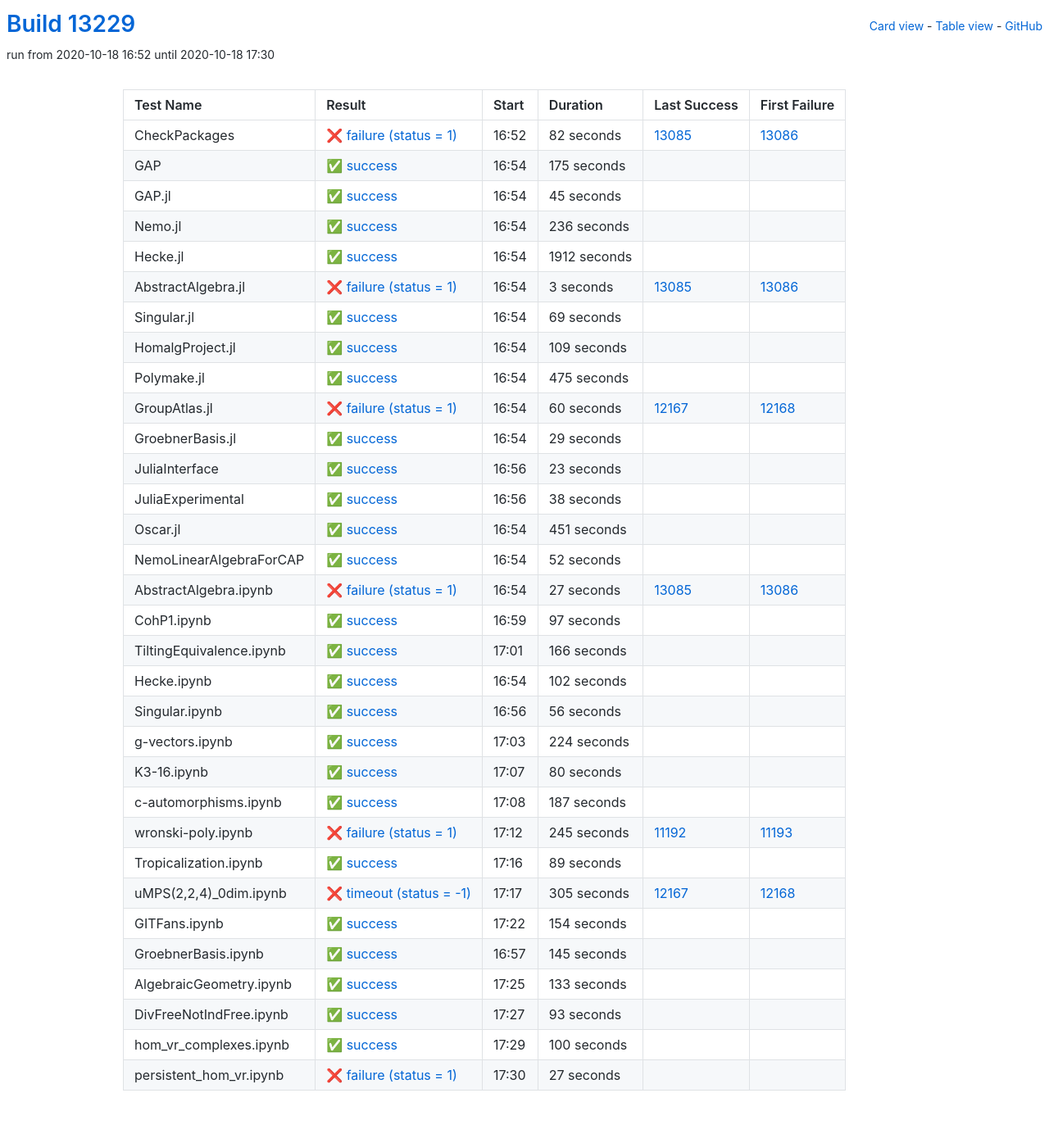
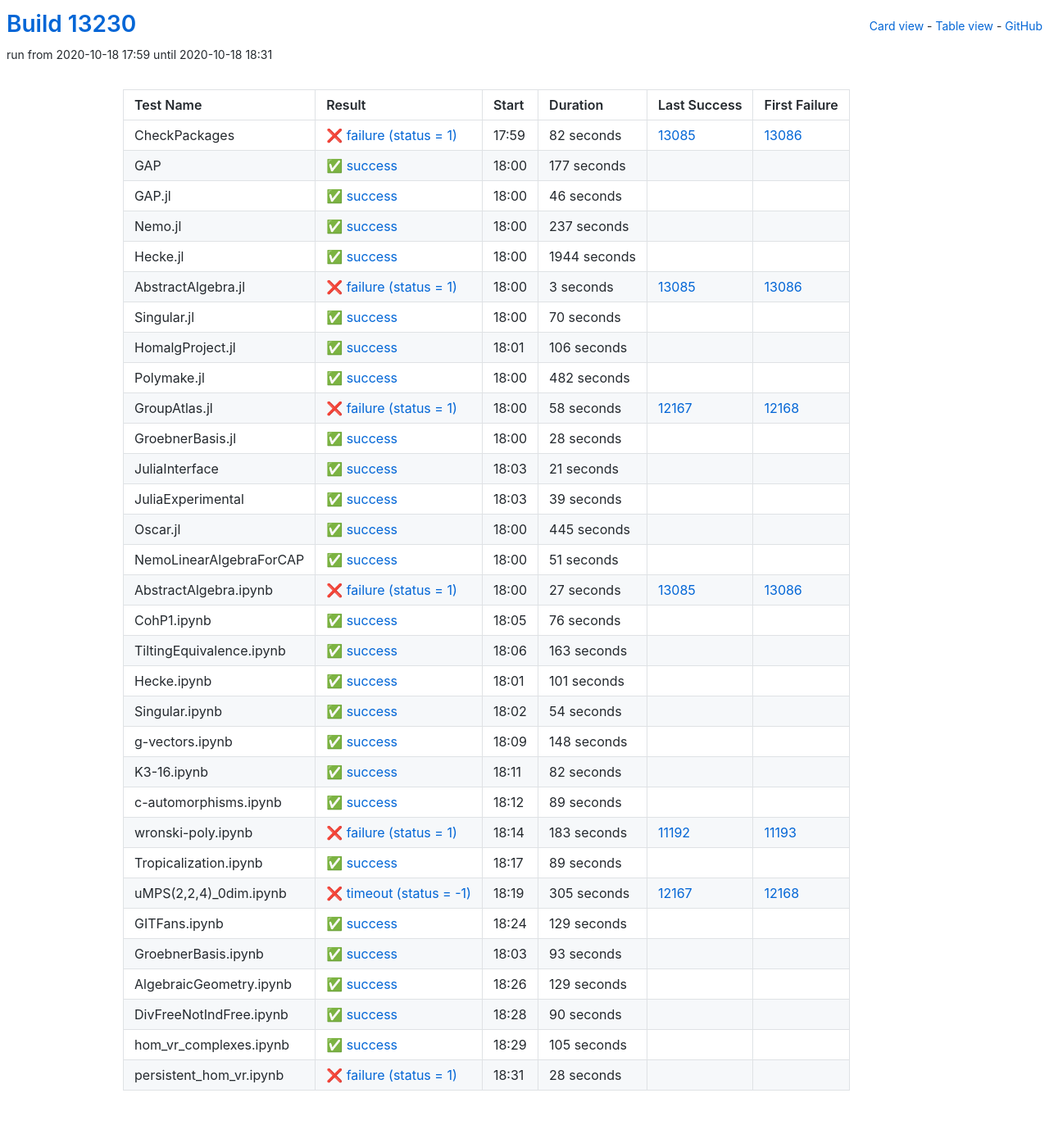
Before and after one commit to oscar-system/oscar-ci-status, a Jekyll site: the page built from table.html, in a window 1280 px wide. Shown: the whole page at 82% size. Built offline with Jekyll 4.4.1, drawn with Linux system fonts in a browser that asks for light colours.

Commit message:
Build #13230

```diff
--- a/_data/ci.yml
+++ b/_data/ci.yml
@@ -1,6 +1,6 @@
 ---
-build: 13229
-build_url: https://oscarci.mathematik.uni-kl.de/job/oscar/13229/
+build: 13230
+build_url: https://oscarci.mathematik.uni-kl.de/job/oscar/13230/
 job: oscar
 organization: oscar-system
 repo: oscar-ci-status
@@ -8,8 +8,8 @@
 tests:
 - name: CheckPackages
   id: checkpackages
-  log: https://oscarci.mathematik.uni-kl.de/job/oscar/13229/artifact/logs/build-13229/CheckPackages.log
-  start: 2020-10-18 16:52
+  log: https://oscarci.mathematik.uni-kl.de/job/oscar/13230/artifact/logs/build-13230/CheckPackages.log
+  start: 2020-10-18 17:59
   success: false
   exitcode: 1
   status: failure
@@ -20,56 +20,56 @@
   first_failure_url: https://oscarci.mathematik.uni-kl.de/job/oscar/13086/
 - name: GAP
   id: gap
-  log: https://oscarci.mathematik.uni-kl.de/job/oscar/13229/artifact/logs/build-13229/GAP.log
-  start: 2020-10-18 16:54
+  log: https://oscarci.mathematik.uni-kl.de/job/oscar/13230/artifact/logs/build-13230/GAP.log
+  start: 2020-10-18 18:00
   success: true
   exitcode: 0
   status: success
-  duration: 175
+  duration: 177
   last_success: false
   last_success_url:
   first_failure: false
   first_failure_url:
 - name: GAP.jl
   id: gap-jl
-  log: https://oscarci.mathematik.uni-kl.de/job/oscar/13229/artifact/logs/build-13229/GAP.jl.log
-  start: 2020-10-18 16:54
+  log: https://oscarci.mathematik.uni-kl.de/job/oscar/13230/artifact/logs/build-13230/GAP.jl.log
+  start: 2020-10-18 18:00
   success: true
   exitcode: 0
   status: success
-  duration: 45
+  duration: 46
   last_success: false
   last_success_url:
   first_failure: false
   first_failure_url:
 - name: Nemo.jl
   id: nemo-jl
-  log: https://oscarci.mathematik.uni-kl.de/job/oscar/13229/artifact/logs/build-13229/Nemo.jl.log
-  start: 2020-10-18 16:54
+  log: https://oscarci.mathematik.uni-kl.de/job/oscar/13230/artifact/logs/build-13230/Nemo.jl.log
+  start: 2020-10-18 18:00
   success: true
   exitcode: 0
   status: success
-  duration: 236
+  duration: 237
   last_success: false
   last_success_url:
   first_failure: false
   first_failure_url:
 - name: Hecke.jl
   id: hecke-jl
-  log: https://oscarci.mathematik.uni-kl.de/job/oscar/13229/artifact/logs/build-13229/Hecke.jl.log
-  start: 2020-10-18 16:54
+  log: https://oscarci.mathematik.uni-kl.de/job/oscar/13230/artifact/logs/build-13230/Hecke.jl.log
+  start: 2020-10-18 18:00
   success: true
   exitcode: 0
   status: success
-  duration: 1912
+  duration: 1944
   last_success: false
   last_success_url:
   first_failure: false
   first_failure_url:
 - name: AbstractAlgebra.jl
   id: abstractalgebra-jl
-  log: https://oscarci.mathematik.uni-kl.de/job/oscar/13229/artifact/logs/build-13229/AbstractAlgebra.jl.log
-  start: 2020-10-18 16:54
+  log: https://oscarci.mathematik.uni-kl.de/job/oscar/13230/artifact/logs/build-13230/AbstractAlgebra.jl.log
+  start: 2020-10-18 18:00
   success: false
   exitcode: 1
   status: failure
@@ -80,116 +80,116 @@
   first_failure_url: https://oscarci.mathematik.uni-kl.de/job/oscar/13086/
 - name: Singular.jl
   id: singular-jl
-  log: https://oscarci.mathematik.uni-kl.de/job/oscar/13229/artifact/logs/build-13229/Singular.jl.log
-  start: 2020-10-18 16:54
+  log: https://oscarci.mathematik.uni-kl.de/job/oscar/13230/artifact/logs/build-13230/Singular.jl.log
+  start: 2020-10-18 18:00
   success: true
   exitcode: 0
   status: success
-  duration: 69
+  duration: 70
   last_success: false
   last_success_url:
   first_failure: false
   first_failure_url:
 - name: HomalgProject.jl
   id: homalgproject-jl
-  log: https://oscarci.mathematik.uni-kl.de/job/oscar/13229/artifact/logs/build-13229/HomalgProject.jl.log
-  start: 2020-10-18 16:54
+  log: https://oscarci.mathematik.uni-kl.de/job/oscar/13230/artifact/logs/build-13230/HomalgProject.jl.log
+  start: 2020-10-18 18:01
   success: true
   exitcode: 0
   status: success
-  duration: 109
+  duration: 106
   last_success: false
   last_success_url:
   first_failure: false
   first_failure_url:
 - name: Polymake.jl
   id: polymake-jl
-  log: https://oscarci.mathematik.uni-kl.de/job/oscar/13229/artifact/logs/build-13229/Polymake.jl.log
-  start: 2020-10-18 16:54
+  log: https://oscarci.mathematik.uni-kl.de/job/oscar/13230/artifact/logs/build-13230/Polymake.jl.log
+  start: 2020-10-18 18:00
   success: true
   exitcode: 0
   status: success
-  duration: 475
+  duration: 482
   last_success: false
   last_success_url:
   first_failure: false
   first_failure_url:
 - name: GroupAtlas.jl
   id: groupatlas-jl
-  log: https://oscarci.mathematik.uni-kl.de/job/oscar/13229/artifact/logs/build-13229/GroupAtlas.jl.log
-  start: 2020-10-18 16:54
+  log: https://oscarci.mathematik.uni-kl.de/job/oscar/13230/artifact/logs/build-13230/GroupAtlas.jl.log
+  start: 2020-10-18 18:00
   success: false
   exitcode: 1
   status: failure
-  duration: 60
+  duration: 58
   last_success: 12167
   last_success_url: https://oscarci.mathematik.uni-kl.de/job/oscar/12167/
   first_failure: 12168
   first_failure_url: https://oscarci.mathematik.uni-kl.de/job/oscar/12168/
 - name: GroebnerBasis.jl
   id: groebnerbasis-jl
-  log: https://oscarci.mathematik.uni-kl.de/job/oscar/13229/artifact/logs/build-13229/GroebnerBasis.jl.log
-  start: 2020-10-18 16:54
+  log: https://oscarci.mathematik.uni-kl.de/job/oscar/13230/artifact/logs/build-13230/GroebnerBasis.jl.log
+  start: 2020-10-18 18:00
   success: true
   exitcode: 0
   status: success
-  duration: 29
+  duration: 28
   last_success: false
   last_success_url:
   first_failure: false
   first_failure_url:
 - name: JuliaInterface
   id: juliainterface
-  log: https://oscarci.mathematik.uni-kl.de/job/oscar/13229/artifact/logs/build-13229/JuliaInterface.log
-  start: 2020-10-18 16:56
+  log: https://oscarci.mathematik.uni-kl.de/job/oscar/13230/artifact/logs/build-13230/JuliaInterface.log
+  start: 2020-10-18 18:03
   success: true
   exitcode: 0
   status: success
-  duration: 23
+  duration: 21
   last_success: false
   last_success_url:
   first_failure: false
   first_failure_url:
 - name: JuliaExperimental
   id: juliaexperimental
-  log: https://oscarci.mathematik.uni-kl.de/job/oscar/13229/artifact/logs/build-13229/JuliaExperimental.log
-  start: 2020-10-18 16:56
+  log: https://oscarci.mathematik.uni-kl.de/job/oscar/13230/artifact/logs/build-13230/JuliaExperimental.log
+  start: 2020-10-18 18:03
   success: true
   exitcode: 0
   status: success
-  duration: 38
+  duration: 39
   last_success: false
   last_success_url:
   first_failure: false
   first_failure_url:
 - name: Oscar.jl
   id: oscar-jl
-  log: https://oscarci.mathematik.uni-kl.de/job/oscar/13229/artifact/logs/build-13229/Oscar.jl.log
-  start: 2020-10-18 16:54
+  log: https://oscarci.mathematik.uni-kl.de/job/oscar/13230/artifact/logs/build-13230/Oscar.jl.log
+  start: 2020-10-18 18:00
   success: true
   exitcode: 0
   status: success
-  duration: 451
+  duration: 445
   last_success: false
   last_success_url:
   first_failure: false
   first_failure_url:
 - name: NemoLinearAlgebraForCAP
   id: nemolinearalgebraforcap
-  log: https://oscarci.mathematik.uni-kl.de/job/oscar/13229/artifact/logs/build-13229/NemoLinearAlgebraForCAP.log
-  start: 2020-10-18 16:54
+  log: https://oscarci.mathematik.uni-kl.de/job/oscar/13230/artifact/logs/build-13230/NemoLinearAlgebraForCAP.log
+  start: 2020-10-18 18:00
   success: true
   exitcode: 0
   status: success
-  duration: 52
+  duration: 51
   last_success: false
   last_success_url:
   first_failure: false
   first_failure_url:
 - name: AbstractAlgebra.ipynb
   id: abstractalgebra-ipynb
-  log: https://oscarci.mathematik.uni-kl.de/job/oscar/13229/artifact/logs/build-13229/AbstractAlgebra.ipynb.log
-  start: 2020-10-18 16:54
+  log: https://oscarci.mathematik.uni-kl.de/job/oscar/13230/artifact/logs/build-13230/AbstractAlgebra.ipynb.log
+  start: 2020-10-18 18:00
   success: false
   exitcode: 1
   status: failure
@@ -200,104 +200,104 @@
   first_failure_url: https://oscarci.mathematik.uni-kl.de/job/oscar/13086/
 - name: CohP1.ipynb
   id: cohp1-ipynb
-  log: https://oscarci.mathematik.uni-kl.de/job/oscar/13229/artifact/logs/build-13229/CohP1.ipynb.log
-  start: 2020-10-18 16:59
+  log: https://oscarci.mathematik.uni-kl.de/job/oscar/13230/artifact/logs/build-13230/CohP1.ipynb.log
+  start: 2020-10-18 18:05
   success: true
   exitcode: 0
   status: success
-  duration: 97
+  duration: 76
   last_success: false
   last_success_url:
   first_failure: false
   first_failure_url:
 - name: TiltingEquivalence.ipynb
   id: tiltingequivalence-ipynb
-  log: https://oscarci.mathematik.uni-kl.de/job/oscar/13229/artifact/logs/build-13229/TiltingEquivalence.ipynb.log
-  start: 2020-10-18 17:01
+  log: https://oscarci.mathematik.uni-kl.de/job/oscar/13230/artifact/logs/build-13230/TiltingEquivalence.ipynb.log
+  start: 2020-10-18 18:06
   success: true
   exitcode: 0
   status: success
-  duration: 166
+  duration: 163
   last_success: false
   last_success_url:
   first_failure: false
   first_failure_url:
 - name: Hecke.ipynb
   id: hecke-ipynb
-  log: https://oscarci.mathematik.uni-kl.de/job/oscar/13229/artifact/logs/build-13229/Hecke.ipynb.log
-  start: 2020-10-18 16:54
+  log: https://oscarci.mathematik.uni-kl.de/job/oscar/13230/artifact/logs/build-13230/Hecke.ipynb.log
+  start: 2020-10-18 18:01
   success: true
   exitcode: 0
   status: success
-  duration: 102
+  duration: 101
   last_success: false
   last_success_url:
   first_failure: false
   first_failure_url:
 - name: Singular.ipynb
   id: singular-ipynb
-  log: https://oscarci.mathematik.uni-kl.de/job/oscar/13229/artifact/logs/build-13229/Singular.ipynb.log
-  start: 2020-10-18 16:56
+  log: https://oscarci.mathematik.uni-kl.de/job/oscar/13230/artifact/logs/build-13230/Singular.ipynb.log
+  start: 2020-10-18 18:02
   success: true
   exitcode: 0
   status: success
-  duration: 56
+  duration: 54
   last_success: false
   last_success_url:
   first_failure: false
   first_failure_url:
 - name: g-vectors.ipynb
   id: g-vectors-ipynb
-  log: https://oscarci.mathematik.uni-kl.de/job/oscar/13229/artifact/logs/build-13229/g-vectors.ipynb.log
-  start: 2020-10-18 17:03
+  log: https://oscarci.mathematik.uni-kl.de/job/oscar/13230/artifact/logs/build-13230/g-vectors.ipynb.log
+  start: 2020-10-18 18:09
   success: true
   exitcode: 0
   status: success
-  duration: 224
+  duration: 148
   last_success: false
   last_success_url:
   first_failure: false
   first_failure_url:
 - name: K3-16.ipynb
   id: k3-16-ipynb
-  log: https://oscarci.mathematik.uni-kl.de/job/oscar/13229/artifact/logs/build-13229/K3-16.ipynb.log
-  start: 2020-10-18 17:07
+  log: https://oscarci.mathematik.uni-kl.de/job/oscar/13230/artifact/logs/build-13230/K3-16.ipynb.log
+  start: 2020-10-18 18:11
   success: true
   exitcode: 0
   status: success
-  duration: 80
+  duration: 82
   last_success: false
   last_success_url:
   first_failure: false
   first_failure_url:
 - name: c-automorphisms.ipynb
   id: c-automorphisms-ipynb
-  log: https://oscarci.mathematik.uni-kl.de/job/oscar/13229/artifact/logs/build-13229/c-automorphisms.ipynb.log
-  start: 2020-10-18 17:08
+  log: https://oscarci.mathematik.uni-kl.de/job/oscar/13230/artifact/logs/build-13230/c-automorphisms.ipynb.log
+  start: 2020-10-18 18:12
   success: true
   exitcode: 0
   status: success
-  duration: 187
+  duration: 89
   last_success: false
   last_success_url:
   first_failure: false
   first_failure_url:
 - name: wronski-poly.ipynb
   id: wronski-poly-ipynb
-  log: https://oscarci.mathematik.uni-kl.de/job/oscar/13229/artifact/logs/build-13229/wronski-poly.ipynb.log
-  start: 2020-10-18 17:12
+  log: https://oscarci.mathematik.uni-kl.de/job/oscar/13230/artifact/logs/build-13230/wronski-poly.ipynb.log
+  start: 2020-10-18 18:14
   success: false
   exitcode: 1
   status: failure
-  duration: 245
+  duration: 183
   last_success: 11192
   last_success_url: https://oscarci.mathematik.uni-kl.de/job/oscar/11192/
   first_failure: 11193
   first_failure_url: https://oscarci.mathematik.uni-kl.de/job/oscar/11193/
 - name: Tropicalization.ipynb
   id: tropicalization-ipynb
-  log: https://oscarci.mathematik.uni-kl.de/job/oscar/13229/artifact/logs/build-13229/Tropicalization.ipynb.log
-  start: 2020-10-18 17:16
+  log: https://oscarci.mathematik.uni-kl.de/job/oscar/13230/artifact/logs/build-13230/Tropicalization.ipynb.log
+  start: 2020-10-18 18:17
   success: true
   exitcode: 0
   status: success
@@ -308,8 +308,8 @@
   first_failure_url:
 - name: uMPS(2,2,4)_0dim.ipynb
   id: umps-2-2-4-0dim-ipynb
-  log: https://oscarci.mathematik.uni-kl.de/job/oscar/13229/artifact/logs/build-13229/uMPS-2-2-4-_0dim.ipynb.log
-  start: 2020-10-18 17:17
+  log: https://oscarci.mathematik.uni-kl.de/job/oscar/13230/artifact/logs/build-13230/uMPS-2-2-4-_0dim.ipynb.log
+  start: 2020-10-18 18:19
   success: false
   exitcode: -1
   status: timeout
@@ -320,44 +320,20 @@
   first_failure_url: https://oscarci.mathematik.uni-kl.de/job/oscar/12168/
 - name: GITFans.ipynb
   id: gitfans-ipynb
-  log: https://oscarci.mathematik.uni-kl.de/job/oscar/13229/artifact/logs/build-13229/GITFans.ipynb.log
-  start: 2020-10-18 17:22
+  log: https://oscarci.mathematik.uni-kl.de/job/oscar/13230/artifact/logs/build-13230/GITFans.ipynb.log
+  start: 2020-10-18 18:24
   success: true
   exitcode: 0
   status: success
-  duration: 154
+  duration: 129
   last_success: false
   last_success_url:
   first_failure: false
   first_failure_url:
 - name: GroebnerBasis.ipynb
   id: groebnerbasis-ipynb
-  log: https://oscarci.mathematik.uni-kl.de/job/oscar/13229/artifact/logs/build-13229/GroebnerBasis.ipynb.log
-  start: 2020-10-18 16:57
-  success: true
-  exitcode: 0
-  status: success
-  duration: 145
-  last_success: false
-  last_success_url:
-  first_failure: false
-  first_failure_url:
-- name: AlgebraicGeometry.ipynb
-  id: algebraicgeometry-ipynb
-  log: https://oscarci.mathematik.uni-kl.de/job/oscar/13229/artifact/logs/build-13229/AlgebraicGeometry.ipynb.log
-  start: 2020-10-18 17:25
-  success: true
-  exitcode: 0
-  status: success
-  duration: 133
-  last_success: false
-  last_success_url:
-  first_failure: false
-  first_failure_url:
-- name: DivFreeNotIndFree.ipynb
-  id: divfreenotindfree-ipynb
-  log: https://oscarci.mathematik.uni-kl.de/job/oscar/13229/artifact/logs/build-13229/DivFreeNotIndFree.ipynb.log
-  start: 2020-10-18 17:27
+  log: https://oscarci.mathematik.uni-kl.de/job/oscar/13230/artifact/logs/build-13230/GroebnerBasis.ipynb.log
+  start: 2020-10-18 18:03
   success: true
   exitcode: 0
   status: success
@@ -366,26 +342,50 @@
   last_success_url:
   first_failure: false
   first_failure_url:
-- name: hom_vr_complexes.ipynb
-  id: hom-vr-complexes-ipynb
-  log: https://oscarci.mathematik.uni-kl.de/job/oscar/13229/artifact/logs/build-13229/hom_vr_complexes.ipynb.log
-  start: 2020-10-18 17:29
+- name: AlgebraicGeometry.ipynb
+  id: algebraicgeometry-ipynb
+  log: https://oscarci.mathematik.uni-kl.de/job/oscar/13230/artifact/logs/build-13230/AlgebraicGeometry.ipynb.log
+  start: 2020-10-18 18:26
   success: true
   exitcode: 0
   status: success
-  duration: 100
+  duration: 129
+  last_success: false
+  last_success_url:
+  first_failure: false
+  first_failure_url:
+- name: DivFreeNotIndFree.ipynb
+  id: divfreenotindfree-ipynb
+  log: https://oscarci.mathematik.uni-kl.de/job/oscar/13230/artifact/logs/build-13230/DivFreeNotIndFree.ipynb.log
+  start: 2020-10-18 18:28
+  success: true
+  exitcode: 0
+  status: success
+  duration: 90
+  last_success: false
+  last_success_url:
+  first_failure: false
+  first_failure_url:
+- name: hom_vr_complexes.ipynb
+  id: hom-vr-complexes-ipynb
+  log: https://oscarci.mathematik.uni-kl.de/job/oscar/13230/artifact/logs/build-13230/hom_vr_complexes.ipynb.log
+  start: 2020-10-18 18:29
+  success: true
+  exitcode: 0
+  status: success
+  duration: 105
   last_success: false
   last_success_url:
   first_failure: false
   first_failure_url:
 - name: persistent_hom_vr.ipynb
   id: persistent-hom-vr-ipynb
-  log: https://oscarci.mathematik.uni-kl.de/job/oscar/13229/artifact/logs/build-13229/persistent_hom_vr.ipynb.log
-  start: 2020-10-18 17:30
+  log: https://oscarci.mathematik.uni-kl.de/job/oscar/13230/artifact/logs/build-13230/persistent_hom_vr.ipynb.log
+  start: 2020-10-18 18:31
   success: false
   exitcode: 1
   status: failure
-  duration: 27
+  duration: 28
   last_success: false
   last_success_url:
   first_failure: false
```
Also changed, not shown: README.md.
